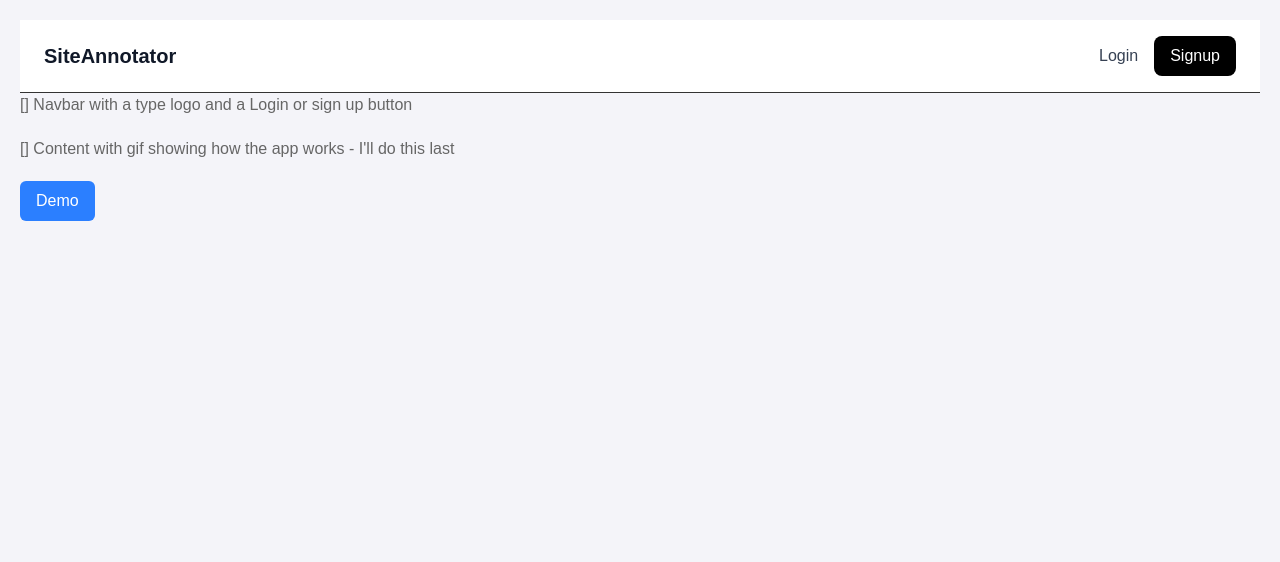
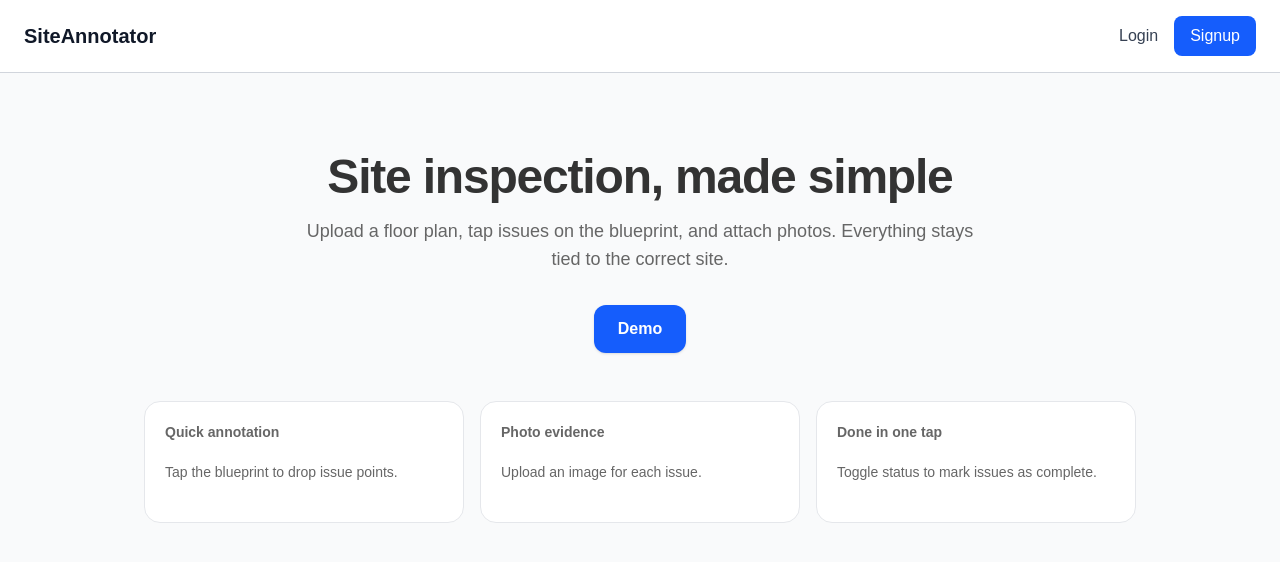
Before and after one commit to techzy/SiteAnnotate, a Next.js app: page / in a window 1280 px wide. Shown: the top 562 px of the page. Built offline with nearby package versions, Linux system fonts and the light colour scheme.

Commit message:
UI Tweaks:

```diff
--- a/app/components/ui/Navbar.tsx
+++ b/app/components/ui/Navbar.tsx
@@ -4,7 +4,7 @@ import Link from "next/link";
 
 export default function Navbar() {
   return (
-    <nav className="w-full border-b bg-white">
+    <nav className="w-full border-b border-gray-300 bg-white">
       <div className="mx-auto flex max-w-7xl items-center justify-between px-6 py-4">
 
         {/* Brand */}
@@ -23,7 +23,7 @@ export default function Navbar() {
 
           <Link
             href="/signup"
-            className="rounded-lg bg-black px-4 py-2 text-white hover:bg-gray-800 font-medium"
+            className="rounded-lg bg-blue-600 px-4 py-2 text-white hover:bg-blue-700 font-medium"
           >
             Signup
           </Link>
--- a/app/globals.css
+++ b/app/globals.css
@@ -9,8 +9,8 @@ body {
   font-family: Arial, sans-serif;
   background-color: var(--background);
   color: var(--foreground);
+  padding: 0;
   margin: 0;
-  padding: 20px;
 }
 
 h1 { color: #333; }
--- a/app/login/page.tsx
+++ b/app/login/page.tsx
@@ -94,7 +94,7 @@ export default function Login() {
                             onChange={(e) => setPassword(e.target.value)}
                         />
                     </div>
-                    <button type="submit" className="mt-2 rounded-lg bg-black py-2 font-medium text-white hover:bg-gray-800">
+                    <button type="submit" className="mt-2 rounded-lg bg-blue-600 hover:bg-blue-700 active:bg-blue-800 py-2 font-medium text-white hover:bg-gray-800">
                         Login
                     </button>
                 </form>
--- a/app/page.tsx
+++ b/app/page.tsx
@@ -4,14 +4,43 @@ import Navbar from './components/ui/Navbar'
 
 export default function Home() {
   return (
-    <>
-      <Navbar></Navbar>
-      <p>[] Navbar with a type logo and a Login or sign up button</p>
-      <p>[] Content with gif showing how the app works - I&apos;ll do this last</p>
+    <div className="min-h-screen bg-gray-50">
+      <Navbar />
 
-      <Link href="/demo">
-        <button className="bg-blue-500 text-white px-4 py-2 rounded-md" type="button">Demo</button>
-      </Link>
-    </>
+      <main className="mx-auto max-w-5xl px-4 py-14 sm:py-20">
+        <section className="text-center">
+          <h1 className="mx-auto max-w-2xl text-4xl font-extrabold tracking-tight text-gray-900 sm:text-5xl">
+            Site inspection, made simple
+          </h1>
+          <p className="mx-auto mt-4 max-w-2xl text-base text-gray-600 sm:text-lg">
+            Upload a floor plan, tap issues on the blueprint, and attach photos. Everything stays tied to the correct site.
+          </p>
+
+          <div className="mt-8 flex justify-center">
+            <Link
+              href="/demo"
+              className="inline-flex items-center justify-center rounded-xl bg-blue-600 hover:bg-blue-700 active:bg-blue-800 px-6 py-3 font-semibold text-white shadow-sm "
+            >
+              Demo
+            </Link>
+          </div>
+        </section>
+
+        <section className="mt-12 grid gap-4 sm:grid-cols-3">
+          <div className="rounded-2xl border border-gray-200 bg-white p-5 text-left">
+            <p className="text-sm font-semibold text-gray-900">Quick annotation</p>
+            <p className="mt-1 text-sm text-gray-600">Tap the blueprint to drop issue points.</p>
+          </div>
+          <div className="rounded-2xl border border-gray-200 bg-white p-5 text-left">
+            <p className="text-sm font-semibold text-gray-900">Photo evidence</p>
+            <p className="mt-1 text-sm text-gray-600">Upload an image for each issue.</p>
+          </div>
+          <div className="rounded-2xl border border-gray-200 bg-white p-5 text-left">
+            <p className="text-sm font-semibold text-gray-900">Done in one tap</p>
+            <p className="mt-1 text-sm text-gray-600">Toggle status to mark issues as complete.</p>
+          </div>
+        </section>
+      </main>
+    </div>
   )
 }
```
